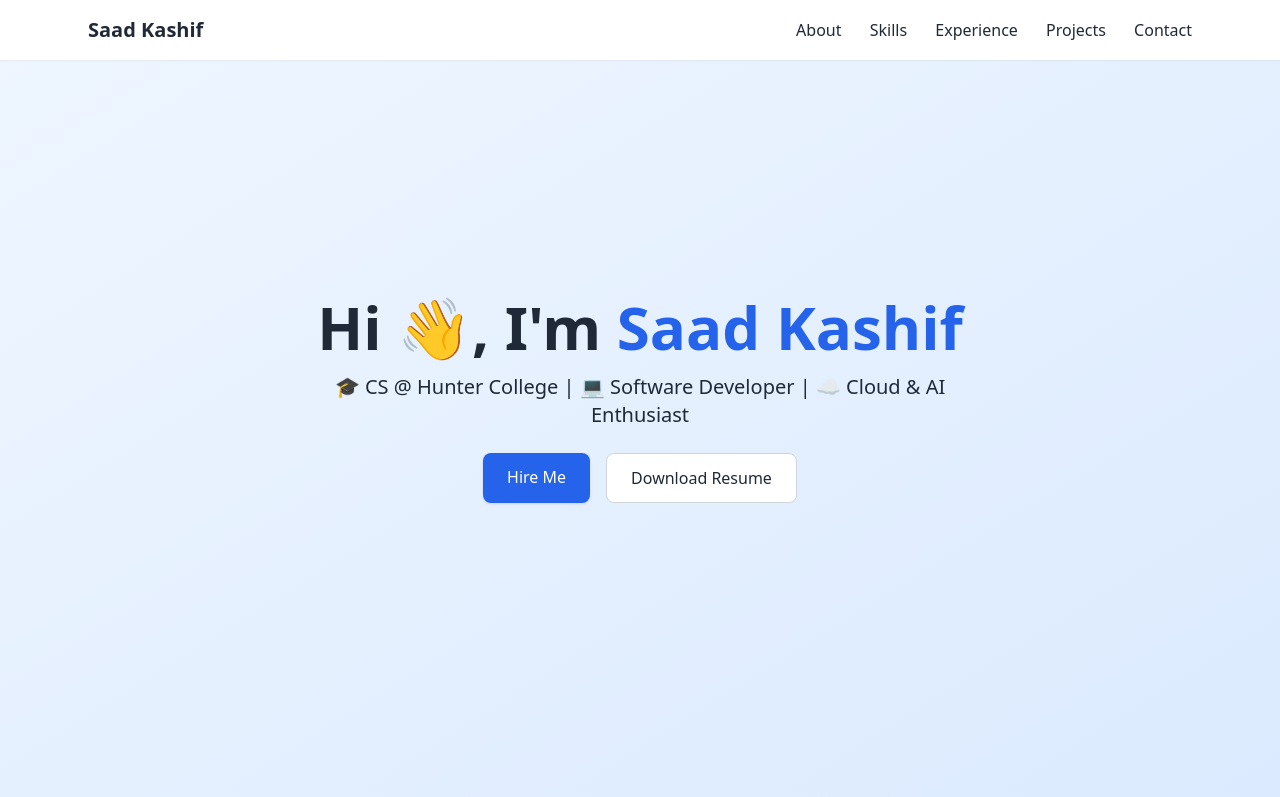
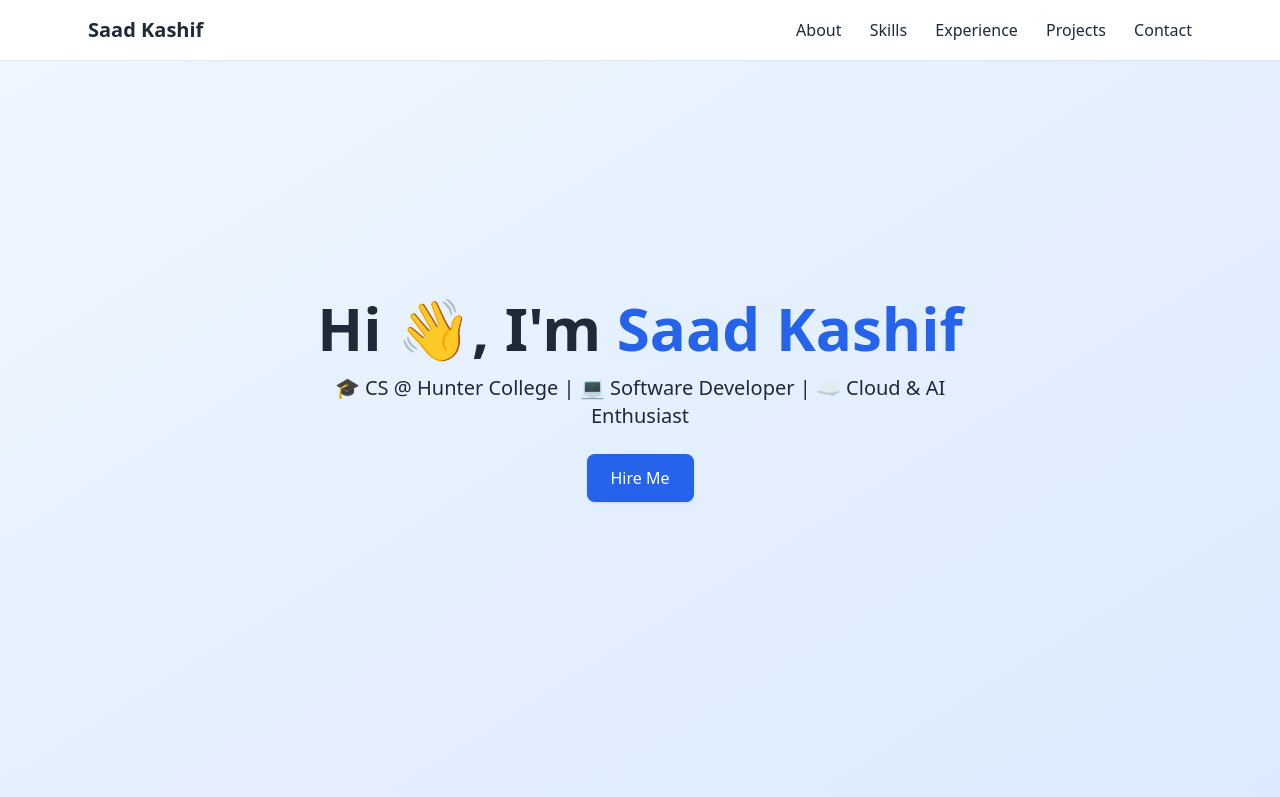
Before and after one commit to Saad220905/my-website, a website: page index.html in a window 1280 px wide. Shown: the top 797 px of the page. Drawn offline with nearby package versions, Linux system fonts and the light colour scheme.

Commit message:
update with essential changes

```diff
--- a/index.html
+++ b/index.html
@@ -31,7 +31,6 @@
     </p>
     <div class="flex space-x-4">
       <a href="#contact" class="px-6 py-3 bg-blue-600 text-white rounded-lg shadow hover:bg-blue-700">Hire Me</a>
-      <a href="my-website/resume.pdf" class="px-6 py-3 bg-white border border-gray-300 rounded-lg hover:bg-gray-100">Download Resume</a>
     </div>
   </section>
 
```
Also changed, not shown: README.md.
